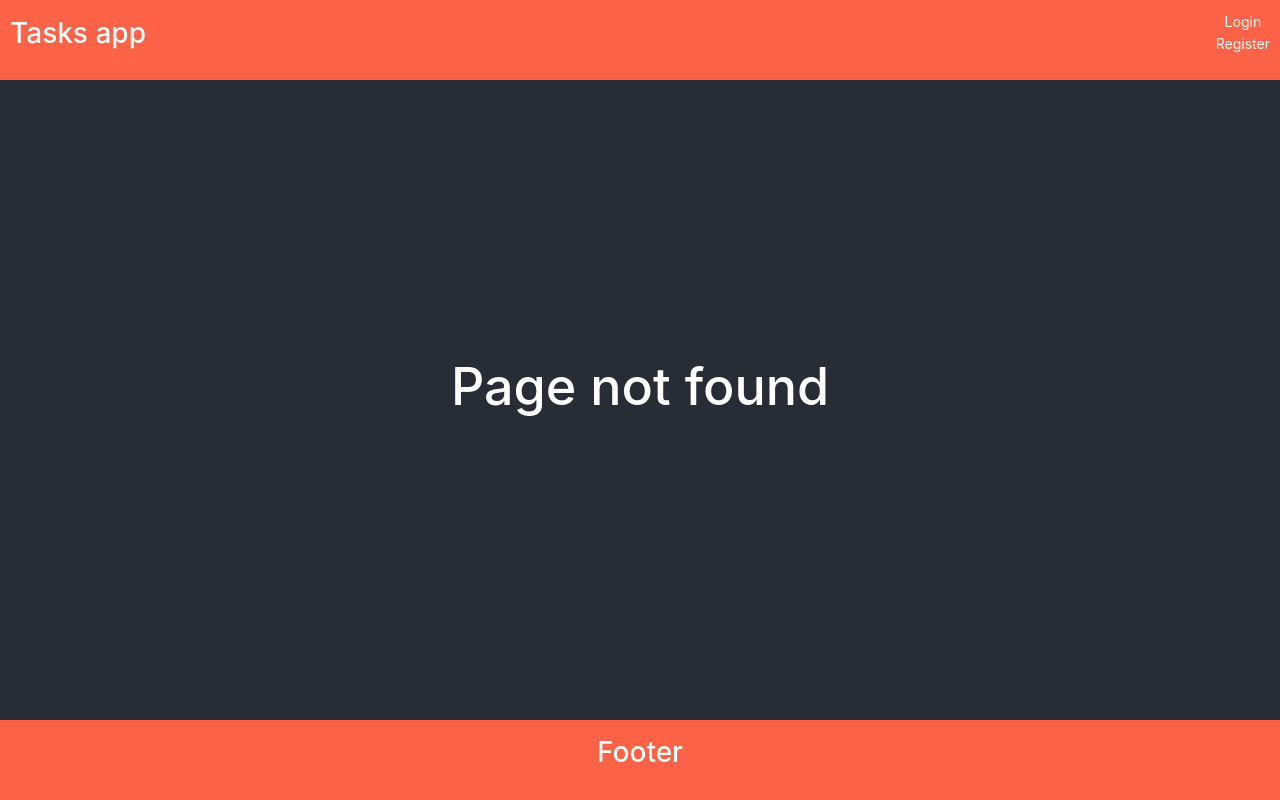
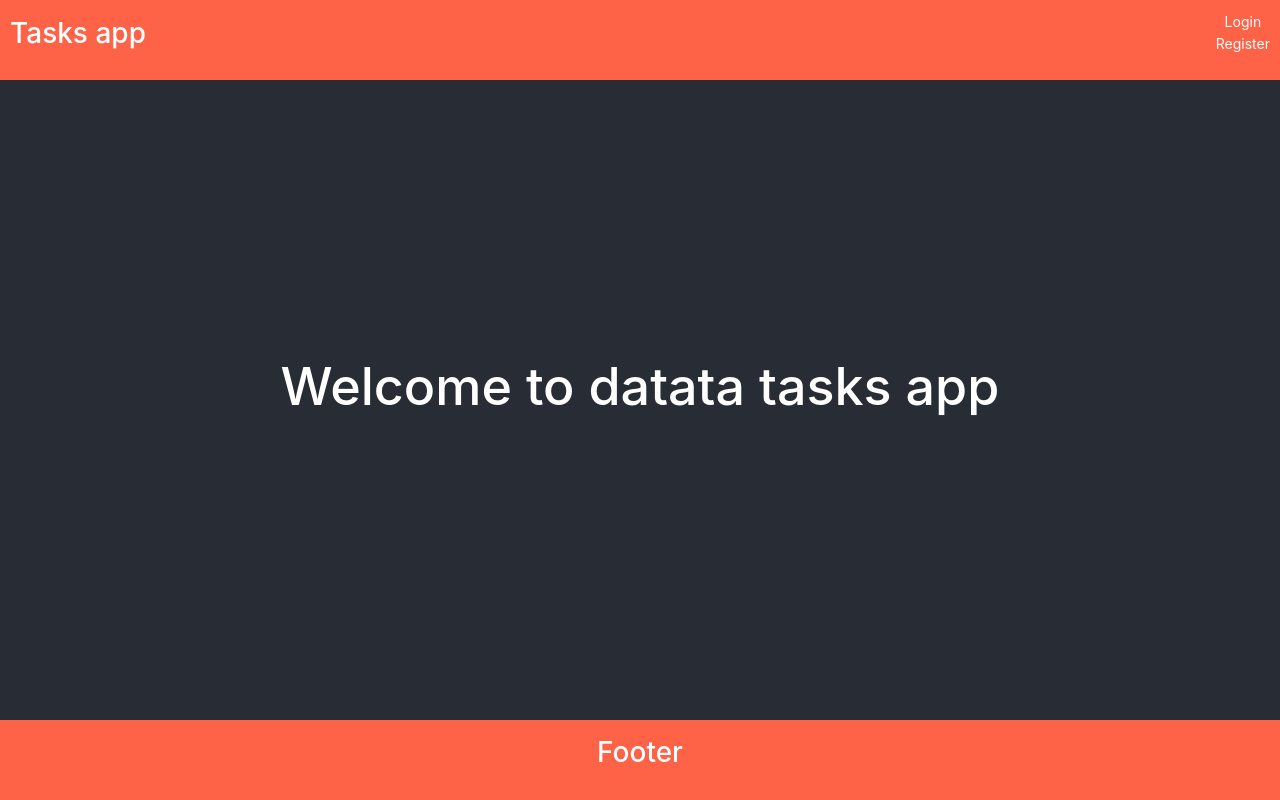
Before and after one commit to datata/react_tasks_app-, a React (Create React App) app: page / in a window 1280 px wide. Before the commit this address had no page. Built offline with nearby package versions, Linux system fonts and the light colour scheme.

Commit message:
fix: browse router to hashrouter

```diff
--- a/src/App.js
+++ b/src/App.js
@@ -38,7 +38,7 @@ function App() {
     <div className='App'>
       <Header userLogged={userLogged}/>
       <Routes>
-        <Route path="/react_tasks_app-" element={<Welcome myText="Welcome to datata tasks app" />} />
+        <Route path="/" element={<Welcome myText="Welcome to datata tasks app" />} />
         <Route path="/login" element={<Login />} />
         <Route path="/register" element={<Register />} />
         <Route path="/home" element={<Welcome myText="You are logged" />} />
--- a/src/index.js
+++ b/src/index.js
@@ -3,11 +3,11 @@ import ReactDOM from 'react-dom/client';
 import 'antd/dist/antd.min.css';
 // import './index.css';
 import App from './App';
-import { BrowserRouter } from 'react-router-dom';
+import { HashRouter } from 'react-router-dom';
 
 const root = ReactDOM.createRoot(document.getElementById('root'));
 root.render(
-  <BrowserRouter>
+  <HashRouter>
     <App />
-  </BrowserRouter>
+  </HashRouter>
 );
```
